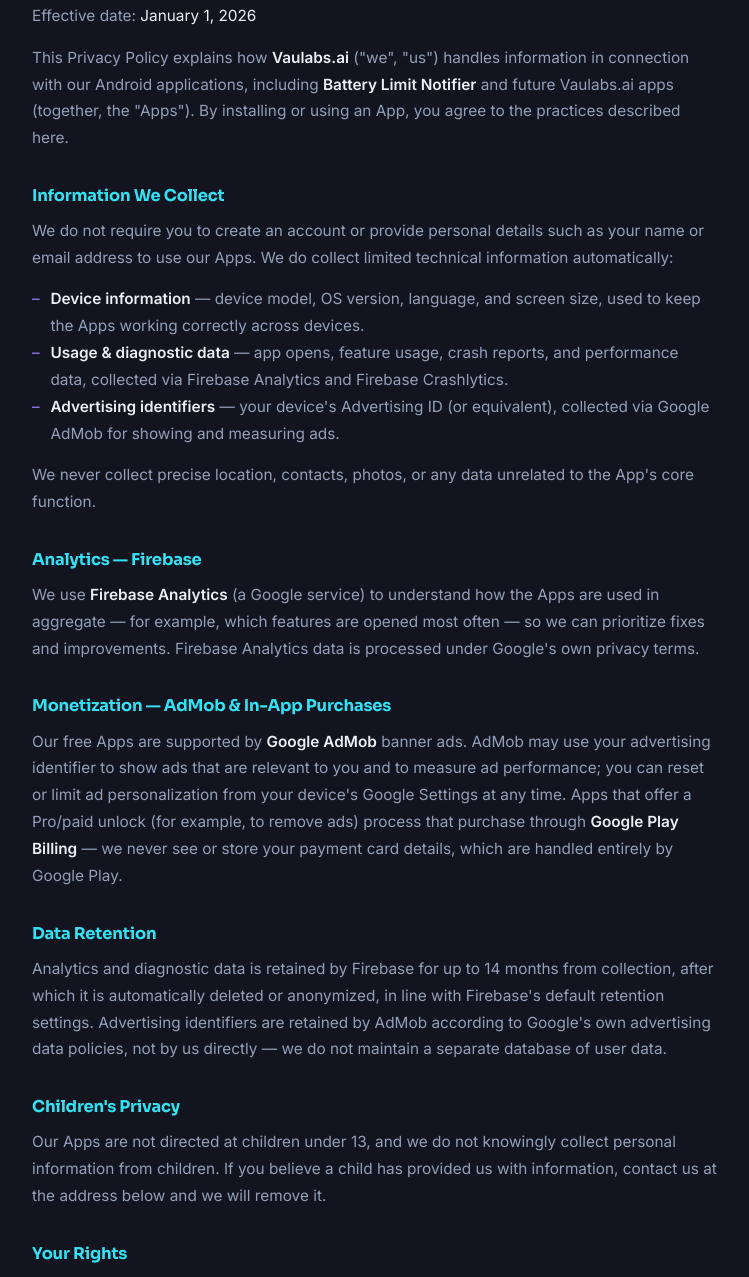
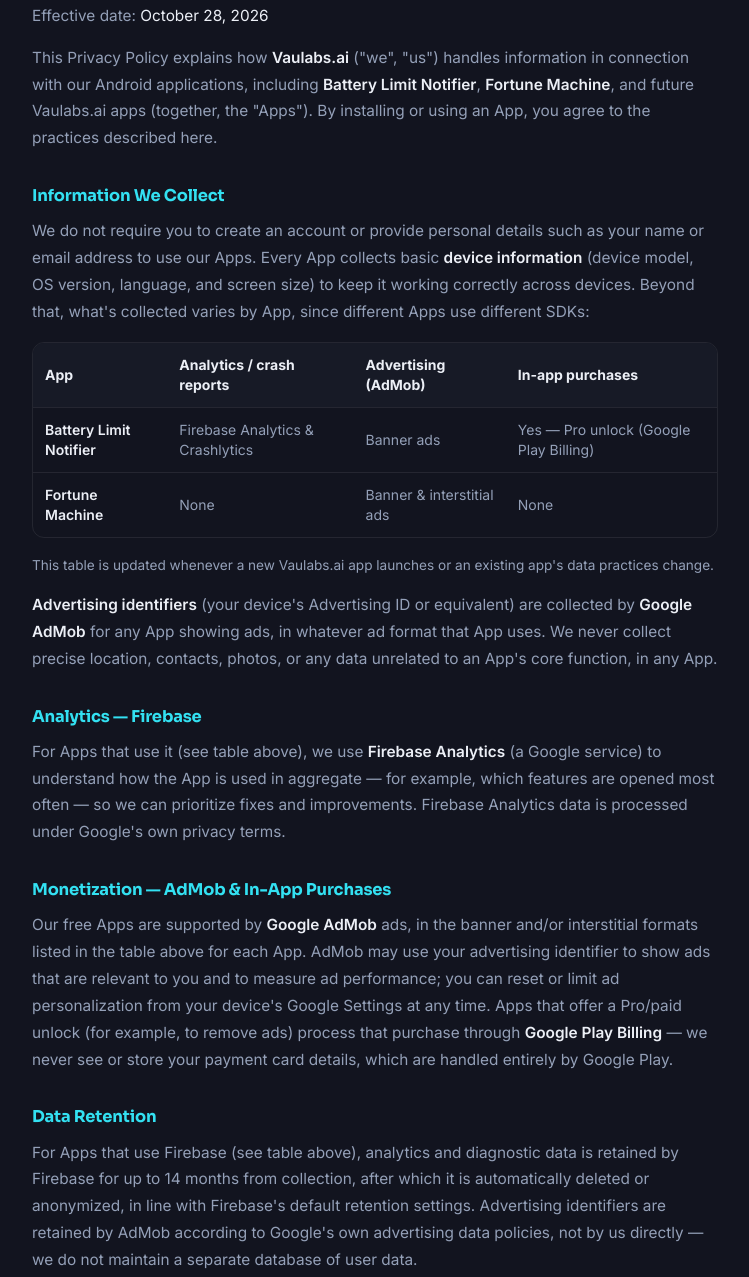
Before and after one commit to vaulabs-ai/vaulabs-ai.github.io, a plain HTML site: page index.html in a window 1280 px wide. Shown: the part 1610-2887 px from the top of the page, without its empty margins (120-869 px from the left). Drawn offline with nearby package versions, Linux system fonts and the light colour scheme.

Commit message:
Add Fortune Machine to privacy policy, restructure data-collection by app
Replaces the flat "we collect X via Firebase/AdMob" wording (inaccurate for
apps without Firebase) with a per-app table, so future apps can be added as
a new row instead of a vaguer blanket paragraph.

Co-Authored-By: Claude Sonnet 5 <noreply@anthropic.com>

```diff
--- a/index.html
+++ b/index.html
@@ -295,49 +295,87 @@
 
     <div class="card p-8 md:p-12">
       <div id="privacy-policy" class="tab-panel prose-copy" role="tabpanel" aria-labelledby="tab-privacy">
-        <p class="text-xs mb-1" style="color:var(--text-muted);">Effective date: <span style="color:var(--text);">January 1, 2026</span></p>
+        <p class="text-xs mb-1" style="color:var(--text-muted);">Effective date: <span style="color:var(--text);">October 28, 2026</span></p>
         <p>
           This Privacy Policy explains how <strong>Vaulabs.ai</strong> ("we", "us") handles
           information in connection with our Android applications, including
-          <strong>Battery Limit Notifier</strong> and future Vaulabs.ai apps (together, the
-          "Apps"). By installing or using an App, you agree to the practices described here.
+          <strong>Battery Limit Notifier</strong>, <strong>Fortune Machine</strong>, and future
+          Vaulabs.ai apps (together, the "Apps"). By installing or using an App, you agree to
+          the practices described here.
         </p>
 
         <h4>Information We Collect</h4>
-        <p>We do not require you to create an account or provide personal details such as your name or email address to use our Apps. We do collect limited technical information automatically:</p>
-        <ul>
-          <li><strong>Device information</strong> — device model, OS version, language, and screen size, used to keep the Apps working correctly across devices.</li>
-          <li><strong>Usage &amp; diagnostic data</strong> — app opens, feature usage, crash reports, and performance data, collected via Firebase Analytics and Firebase Crashlytics.</li>
-          <li><strong>Advertising identifiers</strong> — your device's Advertising ID (or equivalent), collected via Google AdMob for showing and measuring ads.</li>
-        </ul>
-        <p>We never collect precise location, contacts, photos, or any data unrelated to the App's core function.</p>
+        <p>
+          We do not require you to create an account or provide personal details such as your
+          name or email address to use our Apps. Every App collects basic
+          <strong>device information</strong> (device model, OS version, language, and screen
+          size) to keep it working correctly across devices. Beyond that, what's collected
+          varies by App, since different Apps use different SDKs:
+        </p>
+        <div class="overflow-x-auto my-4" style="border:1px solid rgba(255,255,255,.08); border-radius:12px;">
+          <table class="w-full text-sm" style="border-collapse:collapse;">
+            <thead>
+              <tr style="background:var(--surface-2);">
+                <th class="text-left p-3" style="color:var(--text);">App</th>
+                <th class="text-left p-3" style="color:var(--text);">Analytics / crash reports</th>
+                <th class="text-left p-3" style="color:var(--text);">Advertising (AdMob)</th>
+                <th class="text-left p-3" style="color:var(--text);">In-app purchases</th>
+              </tr>
+            </thead>
+            <tbody>
+              <tr style="border-top:1px solid rgba(255,255,255,.08);">
+                <td class="p-3" style="color:var(--text);"><strong>Battery Limit Notifier</strong></td>
+                <td class="p-3" style="color:var(--text-muted);">Firebase Analytics &amp; Crashlytics</td>
+                <td class="p-3" style="color:var(--text-muted);">Banner ads</td>
+                <td class="p-3" style="color:var(--text-muted);">Yes — Pro unlock (Google Play Billing)</td>
+              </tr>
+              <tr style="border-top:1px solid rgba(255,255,255,.08);">
+                <td class="p-3" style="color:var(--text);"><strong>Fortune Machine</strong></td>
+                <td class="p-3" style="color:var(--text-muted);">None</td>
+                <td class="p-3" style="color:var(--text-muted);">Banner &amp; interstitial ads</td>
+                <td class="p-3" style="color:var(--text-muted);">None</td>
+              </tr>
+            </tbody>
+          </table>
+        </div>
+        <p style="color:var(--text-muted);font-size:.85rem;">
+          This table is updated whenever a new Vaulabs.ai app launches or an existing app's
+          data practices change.
+        </p>
+        <p>
+          <strong>Advertising identifiers</strong> (your device's Advertising ID or
+          equivalent) are collected by <strong>Google AdMob</strong> for any App showing ads,
+          in whatever ad format that App uses. We never collect precise location, contacts,
+          photos, or any data unrelated to an App's core function, in any App.
+        </p>
 
         <h4>Analytics — Firebase</h4>
         <p>
-          We use <strong>Firebase Analytics</strong> (a Google service) to understand how the
-          Apps are used in aggregate — for example, which features are opened most often —
-          so we can prioritize fixes and improvements. Firebase Analytics data is processed
-          under Google's own privacy terms.
+          For Apps that use it (see table above), we use <strong>Firebase Analytics</strong>
+          (a Google service) to understand how the App is used in aggregate — for example,
+          which features are opened most often — so we can prioritize fixes and improvements.
+          Firebase Analytics data is processed under Google's own privacy terms.
         </p>
 
         <h4>Monetization — AdMob &amp; In-App Purchases</h4>
         <p>
-          Our free Apps are supported by <strong>Google AdMob</strong> banner ads. AdMob may
-          use your advertising identifier to show ads that are relevant to you and to measure
-          ad performance; you can reset or limit ad personalization from your device's
-          Google Settings at any time. Apps that offer a Pro/paid unlock (for example, to
-          remove ads) process that purchase through <strong>Google Play Billing</strong> —
-          we never see or store your payment card details, which are handled entirely by
-          Google Play.
+          Our free Apps are supported by <strong>Google AdMob</strong> ads, in the banner
+          and/or interstitial formats listed in the table above for each App. AdMob may use
+          your advertising identifier to show ads that are relevant to you and to measure ad
+          performance; you can reset or limit ad personalization from your device's Google
+          Settings at any time. Apps that offer a Pro/paid unlock (for example, to remove
+          ads) process that purchase through <strong>Google Play Billing</strong> — we never
+          see or store your payment card details, which are handled entirely by Google Play.
         </p>
 
         <h4>Data Retention</h4>
         <p>
-          Analytics and diagnostic data is retained by Firebase for up to 14 months from
-          collection, after which it is automatically deleted or anonymized, in line with
-          Firebase's default retention settings. Advertising identifiers are retained by
-          AdMob according to Google's own advertising data policies, not by us directly —
-          we do not maintain a separate database of user data.
+          For Apps that use Firebase (see table above), analytics and diagnostic data is
+          retained by Firebase for up to 14 months from collection, after which it is
+          automatically deleted or anonymized, in line with Firebase's default retention
+          settings. Advertising identifiers are retained by AdMob according to Google's own
+          advertising data policies, not by us directly — we do not maintain a separate
+          database of user data.
         </p>
 
         <h4>Children's Privacy</h4>
```
